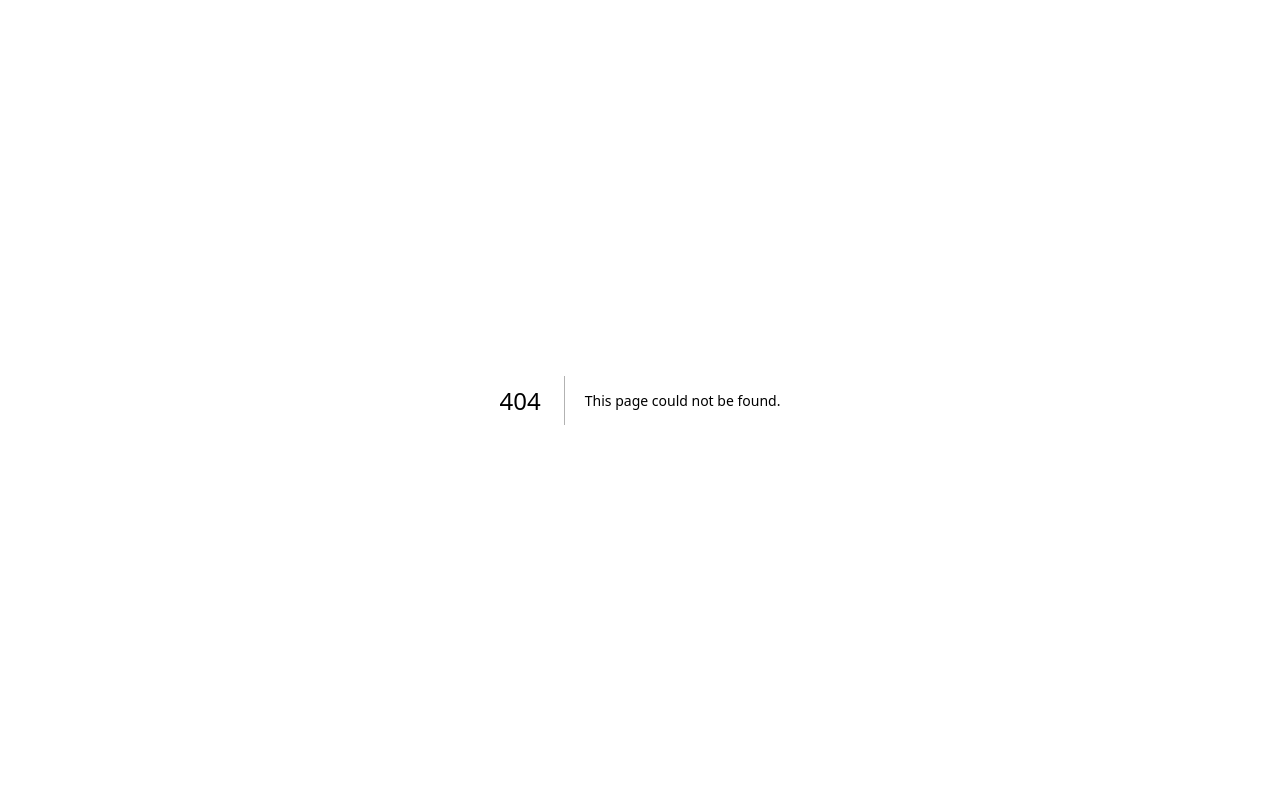
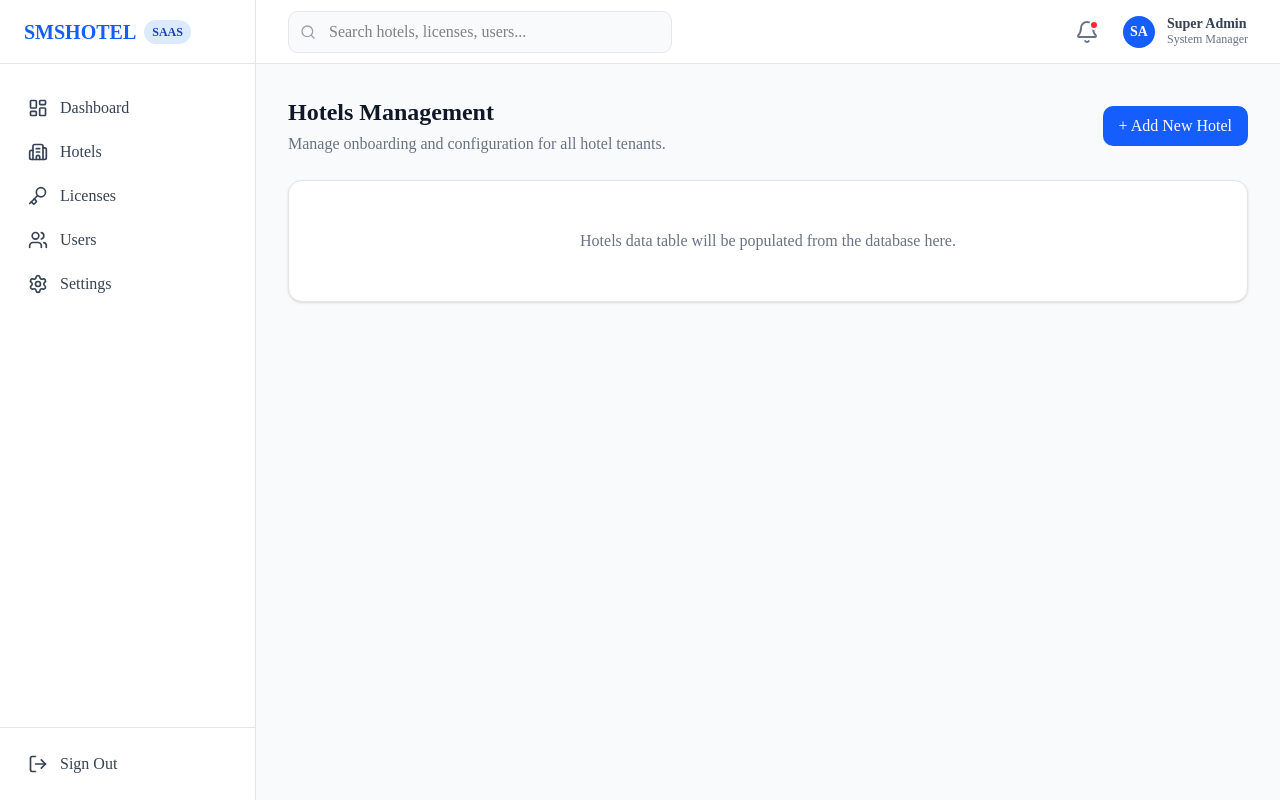
Before and after one commit to bsksam/smshotel-saas, a Next.js app: page /admin/hotels in a window 1280 px wide. Before the commit this address had no page. Built offline with nearby package versions, Linux system fonts and the light colour scheme.

Commit message:
Update Sidebar routing and add placeholder Admin pages

```diff
--- /dev/null
+++ b/src/app/admin/hotels/page.tsx
@@ -0,0 +1,18 @@
+export default function HotelsPage() {
+  return (
+    <div className="space-y-6">
+      <div className="flex justify-between items-center">
+        <div>
+          <h2 className="text-2xl font-bold text-gray-900">Hotels Management</h2>
+          <p className="text-gray-500 mt-1">Manage onboarding and configuration for all hotel tenants.</p>
+        </div>
+        <button className="bg-blue-600 text-white px-4 py-2 rounded-lg font-medium hover:bg-blue-700 transition-colors">
+          + Add New Hotel
+        </button>
+      </div>
+      <div className="bg-white rounded-xl border p-12 text-center shadow-sm">
+        <p className="text-gray-500">Hotels data table will be populated from the database here.</p>
+      </div>
+    </div>
+  );
+}
--- /dev/null
+++ b/src/app/admin/users/page.tsx
@@ -0,0 +1,18 @@
+export default function UsersPage() {
+  return (
+    <div className="space-y-6">
+      <div className="flex justify-between items-center">
+        <div>
+          <h2 className="text-2xl font-bold text-gray-900">User Administration</h2>
+          <p className="text-gray-500 mt-1">Global directory of all system and hotel-level users.</p>
+        </div>
+        <button className="bg-blue-600 text-white px-4 py-2 rounded-lg font-medium hover:bg-blue-700 transition-colors">
+          + Create System User
+        </button>
+      </div>
+      <div className="bg-white rounded-xl border p-12 text-center shadow-sm">
+        <p className="text-gray-500">Global users datagrid will be rendered here.</p>
+      </div>
+    </div>
+  );
+}
--- a/src/components/layout/Sidebar.tsx
+++ b/src/components/layout/Sidebar.tsx
@@ -3,11 +3,11 @@ import { Building2, LayoutDashboard, Key, Users, Settings, LogOut } from "lucide
 
 export function Sidebar() {
   const navItems = [
-    { name: "Dashboard", href: "/", icon: LayoutDashboard },
-    { name: "Hotels", href: "/hotels", icon: Building2 },
-    { name: "Licenses", href: "/licenses", icon: Key },
-    { name: "Users", href: "/users", icon: Users },
-    { name: "Settings", href: "/settings", icon: Settings },
+    { name: "Dashboard", href: "/admin", icon: LayoutDashboard },
+    { name: "Hotels", href: "/admin/hotels", icon: Building2 },
+    { name: "Licenses", href: "/admin/licenses", icon: Key },
+    { name: "Users", href: "/admin/users", icon: Users },
+    { name: "Settings", href: "/admin/settings", icon: Settings },
   ];
 
   return (
```
